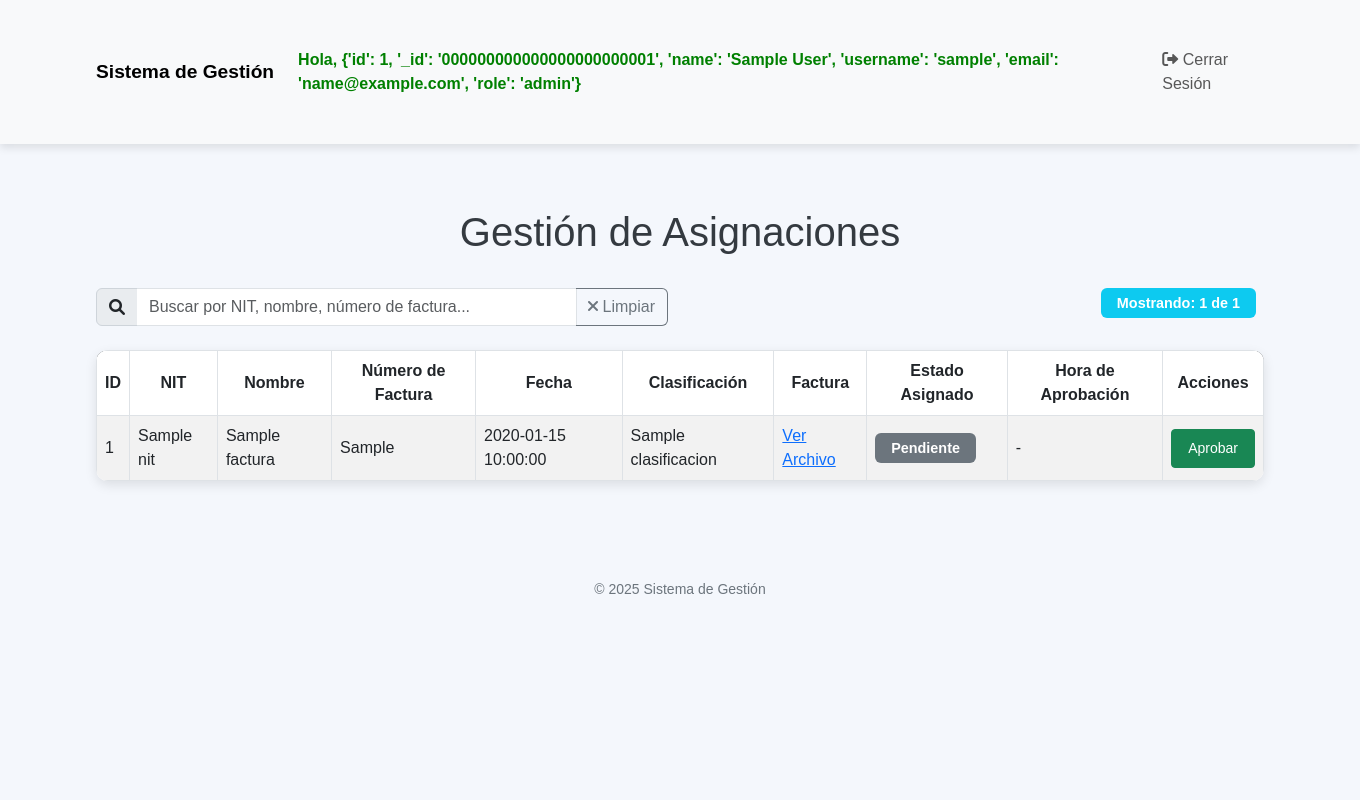
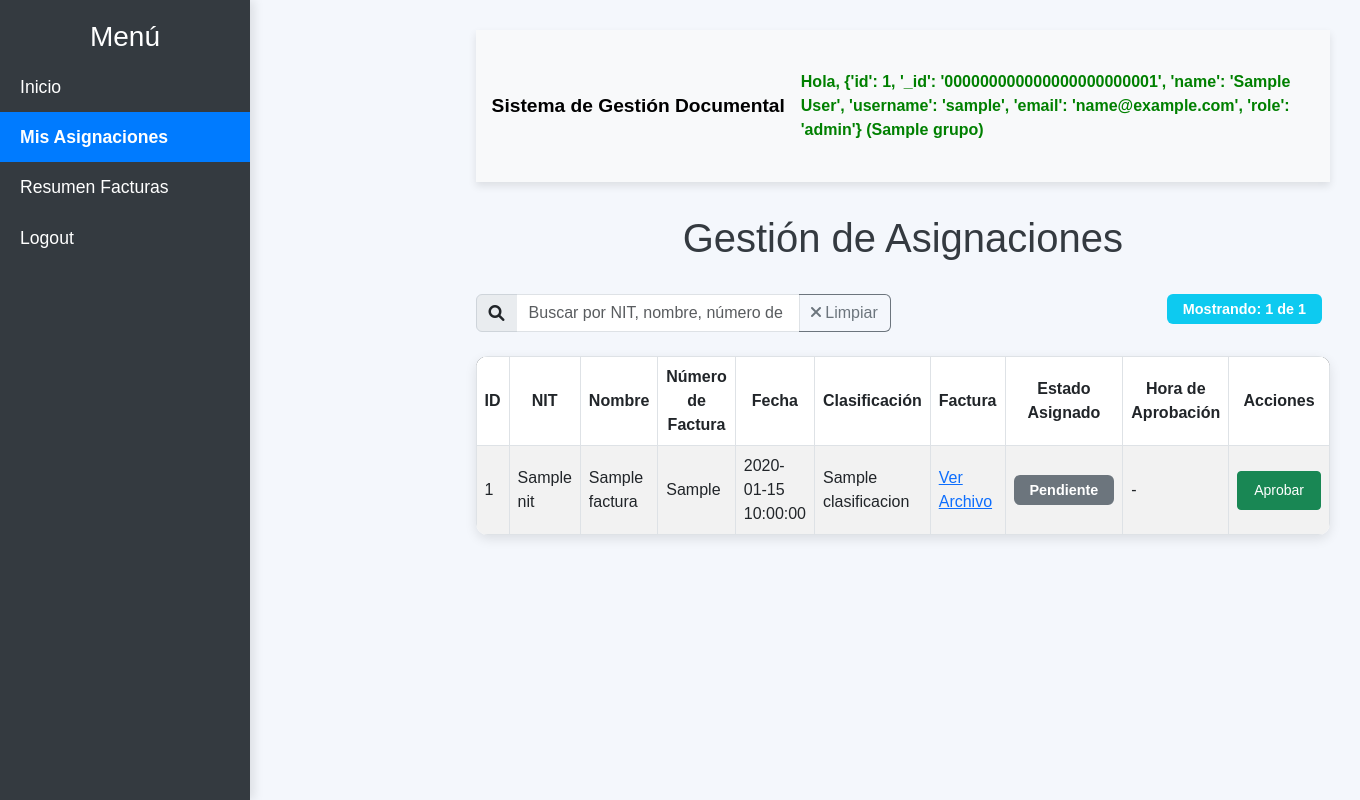
Before and after one commit to samaracosmetics21/DocumentacionContabilidad, a Flask app: page /asignaciones in a window 1360 px wide. Run offline with Flask 3, Linux system fonts and the light colour scheme; the visitor is signed in with stand-in values (Sample User, id 1); a database or web service that is not in the repository returns one stand-in record (values such as "Sample title"); some libraries are stand-ins or nearby versions.

Commit message:
mejorar: redirección de usuarios según su grupo a vistas específicas y optimización de la plantilla de asignaciones

```diff
--- a/app.py
+++ b/app.py
@@ -226,9 +226,23 @@ def index():
     usuario_id = session.get("user_id")
     grupo_usuario = obtener_permisos_usuario(usuario_id)
 
-    # Redirigir usuarios genéricos directamente a asignaciones
-    if grupo_usuario and grupo_usuario not in ['Contabilidad', 'Sistemas']:
-        return redirect(url_for('gestion_asignaciones'))
+    # Redirigir usuarios según su grupo a su vista específica
+    if grupo_usuario:
+        if grupo_usuario == 'Auditores':
+            return redirect(url_for('auditor'))
+        elif grupo_usuario == 'Compras':
+            return redirect(url_for('gestion_inicial'))
+        elif grupo_usuario == 'Bodega':
+            return redirect(url_for('gestion_bodega'))
+        elif grupo_usuario == 'jefe_servicios':
+            return redirect(url_for('pago_servicios'))
+        elif grupo_usuario == 'jefe_mp':
+            return redirect(url_for('pago_mp'))
+        elif grupo_usuario == 'tesoreria':
+            return redirect(url_for('tesoreria'))
+        elif grupo_usuario not in ['Contabilidad', 'Sistemas']:
+            # Usuarios genéricos van a asignaciones
+            return redirect(url_for('gestion_asignaciones'))
 
     if request.method == "POST":
         try:
--- a/templates/asignaciones.html
+++ b/templates/asignaciones.html
@@ -1,10 +1,8 @@
-<!DOCTYPE html>
-<html lang="es">
-<head>
-    <meta charset="UTF-8">
-    <meta name="viewport" content="width=device-width, initial-scale=1.0">
-    <title>Gestión de Asignaciones</title>
-    <link rel="stylesheet" href="https://cdn.jsdelivr.net/npm/bootstrap@5.3.0/dist/css/bootstrap.min.css">
+{% extends "base.html" %}
+
+{% block title %}Gestión de Asignaciones{% endblock %}
+
+{% block extra_css %}
     <link rel="stylesheet" href="https://cdnjs.cloudflare.com/ajax/libs/font-awesome/6.0.0/css/all.min.css">
     <style>
         body {
@@ -134,34 +132,9 @@
         }
 
     </style>
-</head>
-<body>
-    <!-- Navegación -->
-    <nav class="navbar navbar-expand-lg navbar-light bg-light">
-        <div class="container">
-            <a class="navbar-brand" href="/">Sistema de Gestión</a>
-            <button class="navbar-toggler" type="button" data-bs-toggle="collapse" data-bs-target="#navbarNav" aria-controls="navbarNav" aria-expanded="false" aria-label="Toggle navigation">
-                <span class="navbar-toggler-icon"></span>
-            </button>
-            <div class="collapse navbar-collapse" id="navbarNav">
-                <ul class="navbar-nav ms-auto">
-                    <li class="nav-item">
-                        <a class="nav-link active" href="#">
-                           <span class="usuario-logueado">Hola, {{ session["usuario"] }}</span>
-                       </a>
-                   </li>
-                   <li class="nav-item">
-                       <a class="nav-link" href="/logout">
-                           <i class="fas fa-sign-out-alt"></i> Cerrar Sesión
-                       </a>
-                   </li>
-                </ul>
-            </div>
-        </div>
-    </nav>
+{% endblock %}
 
-    <!-- Contenido Principal -->
-    <div class="container">
+{% block content %}
     <h1>Gestión de Asignaciones</h1>
 
     <!-- Campo de búsqueda -->
@@ -249,14 +222,9 @@
             <strong>No hay facturas asignadas pendientes de aprobación.</strong>
         </div>
     {% endif %}
-    </div>
+{% endblock %}
 
-    <div class="footer-text">
-        <small>&copy; 2025 Sistema de Gestión</small>
-    </div>
-
-    <script src="https://cdn.jsdelivr.net/npm/bootstrap@5.3.0/dist/js/bootstrap.bundle.min.js"></script>
-
+{% block extra_js %}
     <script>
         document.addEventListener('DOMContentLoaded', function() {
             const searchInput = document.getElementById('searchInput');
@@ -355,5 +323,4 @@
             filterRows();
         });
     </script>
-</body>
-</html>
+{% endblock %}
```
Lines whose indentation alone changed are shown as unchanged.
